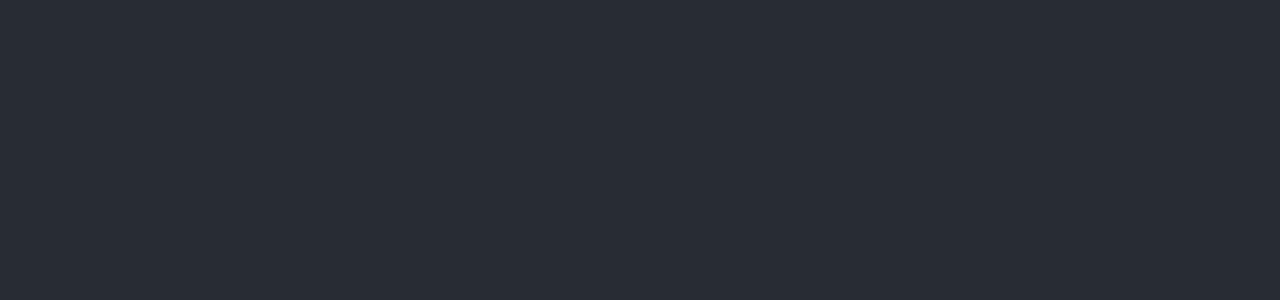
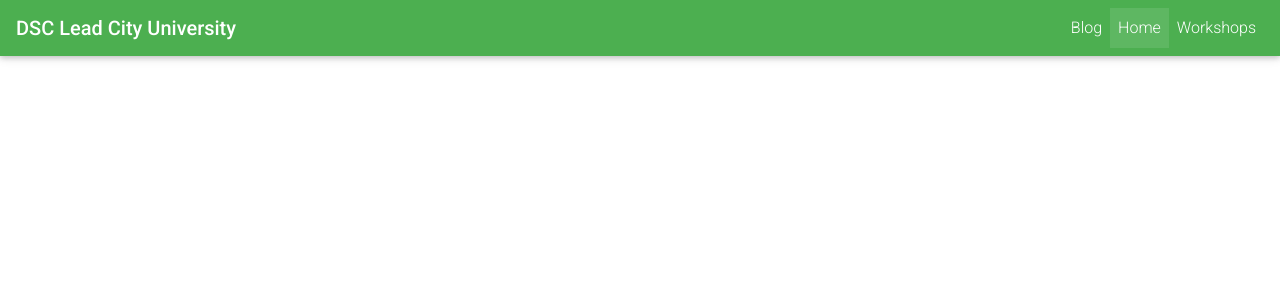
Before and after one commit to dscleadcity/developer-student-club-webapp, a React (Create React App) app: page / in a window 1280 px wide. Shown: the top 300 px of the page. Built offline with nearby package versions, Linux system fonts and the light colour scheme.

Commit message:
added AppMenu

```diff
--- a/package.json
+++ b/package.json
@@ -6,6 +6,7 @@
     "mdbreact": "^4.8.0",
     "react": "^16.5.2",
     "react-dom": "^16.5.2",
+    "react-router-dom": "^4.3.1",
     "react-scripts": "2.0.4"
   },
   "scripts": {
--- a/src/App.css
+++ /dev/null
@@ -1,15 +0,0 @@
-.App {
-  text-align: center;
-  background-color: #282c34;
-  min-height: 100vh;
-  display: flex;
-  flex-direction: column;
-  align-items: center;
-  justify-content: center;
-  font-size: calc(10px + 2vmin);
-  color: white;
-}
-
-a:link, a:active, a:visited {
-  color: #61dafb;
-}
--- a/src/App.js
+++ b/src/App.js
@@ -1,11 +1,13 @@
 import React, { Component } from 'react';
-import logo from './logo.svg';
-import './App.css';
+
+import AppMenu from './components/AppMenu';
+import './components/App.css';
 
 class App extends Component {
   render() {
     return (
       <div className="App">
+        <AppMenu />
       </div>
     );
   }
--- /dev/null
+++ b/src/components/App.css
@@ -0,0 +1,8 @@
+.App {
+  text-align: center;
+  color: white;
+}
+
+a:link, a:active, a:visited {
+  color: #61dafb;
+}
--- /dev/null
+++ b/src/components/AppMenu.js
@@ -0,0 +1,47 @@
+import React, { Component } from 'react';
+import { Navbar, NavbarBrand, NavbarNav, NavbarToggler, Collapse, NavItem, NavLink } from 'mdbreact';
+import { BrowserRouter as Router } from 'react-router-dom';
+
+class AppMenu extends Component {
+  constructor(props) {
+    super(props);
+    this.state = {
+      collapse: false,
+      isWideEnough: false,
+    };
+  this.onClick = this.onClick.bind(this);
+  }
+
+  onClick(){
+    this.setState({
+      collapse: !this.state.collapse,
+    });
+  }
+  render() {
+    return (
+      <Router>
+        <Navbar color="green" dark expand="md" scrolling>
+          <NavbarBrand href="/">
+              <strong>DSC Lead City University</strong>
+          </NavbarBrand>
+          { !this.state.isWideEnough && <NavbarToggler onClick = { this.onClick } />}
+          <Collapse isOpen = { this.state.collapse } navbar>
+            <NavbarNav right>
+              <NavItem>
+                <NavLink to="#">Blog</NavLink>
+              </NavItem>
+              <NavItem active>
+                <NavLink to="#">Home</NavLink>
+              </NavItem>
+              <NavItem>
+                <NavLink to="#">Workshops</NavLink>
+              </NavItem>
+            </NavbarNav>
+          </Collapse>
+        </Navbar>
+      </Router>
+    );
+  }
+}
+
+export default AppMenu;
```
Also changed, not shown: 1 other file (tests, documents, lock files or other folders).
